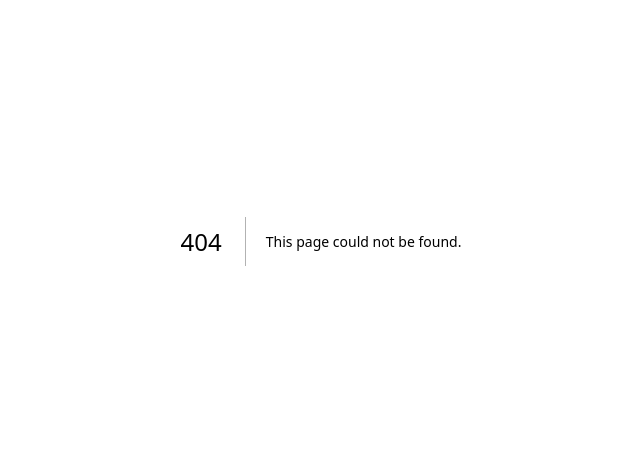
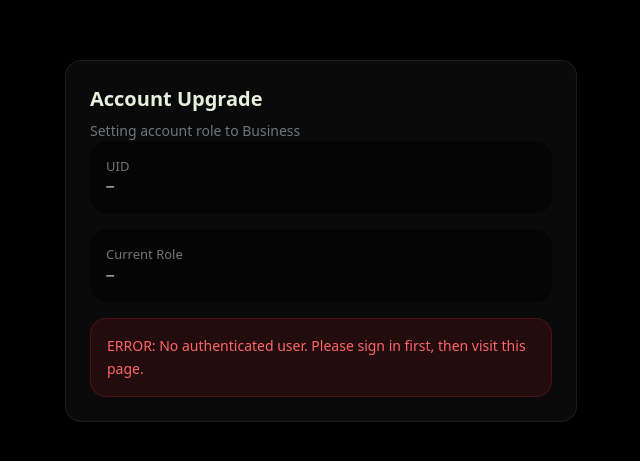
Before and after one commit to tabibliaai-cpu/black94real, a Next.js app: page /upgrade-role in a window 1280 px wide. Before the commit this address had no page. Shown: the part 159-620 px from the top of the page, without its empty margins (319-959 px from the left). Built offline with nearby package versions, Linux system fonts and the light colour scheme; no server answers.

Commit message:
97fa3082-c28b-48ef-915e-bf228d765cfa

```diff
--- /dev/null
+++ b/src/app/upgrade-role/page.tsx
@@ -0,0 +1,92 @@
+'use client'
+
+import { useEffect, useState } from 'react'
+import { auth, db } from '@/lib/firebase'
+import { doc, updateDoc, getDoc } from 'firebase/firestore'
+import { onAuthStateChanged } from '@/lib/firebase'
+
+export default function UpgradeRolePage() {
+  const [status, setStatus] = useState('Waiting for auth...')
+  const [uid, setUid] = useState<string | null>(null)
+  const [currentRole, setCurrentRole] = useState('')
+
+  useEffect(() => {
+    const unsub = onAuthStateChanged(auth, async (user) => {
+      if (!user) {
+        setStatus('ERROR: No authenticated user. Please sign in first, then visit this page.')
+        return
+      }
+
+      const userId = user.uid
+      setUid(userId)
+      setStatus(`Authenticated as ${user.email}. Reading current role...`)
+
+      try {
+        const userRef = doc(db, 'users', userId)
+        const snap = await getDoc(userRef)
+
+        if (!snap.exists()) {
+          setStatus('ERROR: User document not found in Firestore.')
+          return
+        }
+
+        const data = snap.data()
+        const prevRole = data.role || 'personal'
+        setCurrentRole(prevRole)
+
+        if (prevRole === 'business') {
+          setStatus(`Already a business account! No changes needed. (uid: ${userId})`)
+          return
+        }
+
+        setStatus(`Current role: "${prevRole}". Updating to "business"...`)
+
+        await updateDoc(userRef, { role: 'business' })
+
+        setStatus(`SUCCESS! Role updated from "${prevRole}" to "business" for uid: ${userId}. You can now close this page.`)
+      } catch (e: unknown) {
+        const msg = e instanceof Error ? e.message : String(e)
+        setStatus(`ERROR: ${msg}`)
+      }
+    })
+
+    return () => unsub()
+  }, [])
+
+  return (
+    <div className="min-h-screen bg-black flex items-center justify-center p-6">
+      <div className="max-w-lg w-full bg-[#0a0a0a] border border-white/[0.08] rounded-2xl p-6">
+        <h1 className="text-xl font-bold text-[#e8f0dc] mb-2">Account Upgrade</h1>
+        <p className="text-sm text-[#71767b] mb-4">Setting account role to Business</p>
+
+        <div className="bg-black/50 rounded-xl p-4 mb-4">
+          <p className="text-[13px] text-[#71767b] mb-1">UID</p>
+          <p className="text-[14px] font-mono text-[#e8f0dc]">{uid || '—'}</p>
+        </div>
+
+        <div className="bg-black/50 rounded-xl p-4 mb-4">
+          <p className="text-[13px] text-[#71767b] mb-1">Current Role</p>
+          <p className="text-[14px] font-mono text-[#e8f0dc]">{currentRole || '—'}</p>
+        </div>
+
+        <div className={`
+          rounded-xl p-4 text-[14px] leading-relaxed
+          ${status.startsWith('SUCCESS') ? 'bg-green-500/10 text-green-400 border border-green-500/20' :
+            status.startsWith('ERROR') ? 'bg-red-500/10 text-red-400 border border-red-500/20' :
+            'bg-amber-500/10 text-amber-400 border border-amber-500/20'}
+        `}>
+          {status}
+        </div>
+
+        {status.startsWith('SUCCESS') && (
+          <button
+            onClick={() => window.location.href = '/'}
+            className="w-full mt-4 py-3 rounded-full bg-[#a3d977] text-black font-bold text-[14px]"
+          >
+            Go to Home
+          </button>
+        )}
+      </div>
+    </div>
+  )
+}
```
